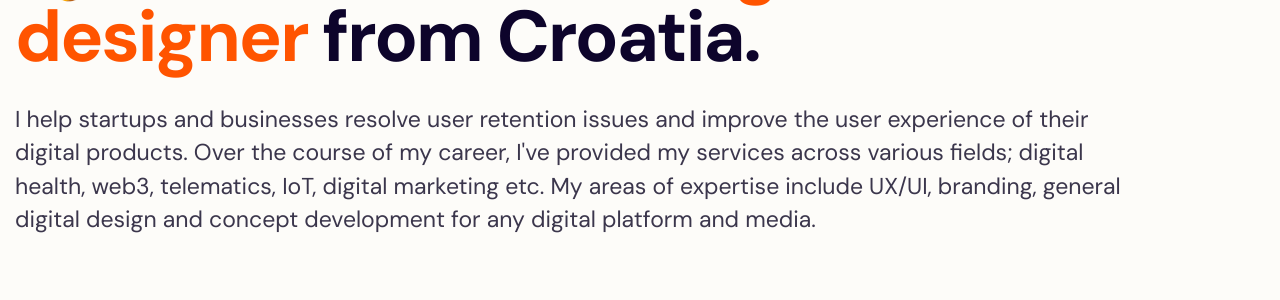
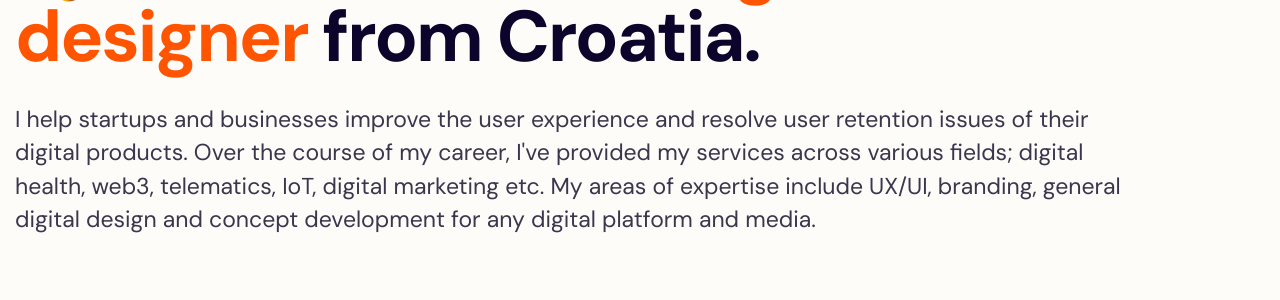
Before and after one commit to tmuxweb/tarheel, a Jekyll site: the page built from pages/home.md, in a window 1280 px wide and 900 px high. Shown: the part 171-471 px from the top of the window. Built offline with Jekyll 4.4.1, drawn with Linux system fonts in a browser that asks for light colours.

```diff
--- a/pages/home.md
+++ b/pages/home.md
@@ -2,7 +2,7 @@
 layout: home
 permalink: "/"
 title: "👋 I'm Tom, <strong>UX/UI & digital designer</strong> from Croatia."
-description: "I help startups and businesses resolve user retention issues and improve the user experience of their digital products. Over the course of my career, I've provided my services across various fields; digital health, web3, telematics, IoT, digital marketing etc. My areas of expertise include UX/UI, branding, general digital design and concept development for any digital platform and media."
+description: "I help startups and businesses improve the user experience and resolve user retention issues of their digital products. Over the course of my career, I've provided my services across various fields; digital health, web3, telematics, IoT, digital marketing etc. My areas of expertise include UX/UI, branding, general digital design and concept development for any digital platform and media."
 meta_description: "Tomislav Mavrovic - digital designer"
 meta_title: Tomislav Mavrovic - digital designer
 subscribe: false
```
